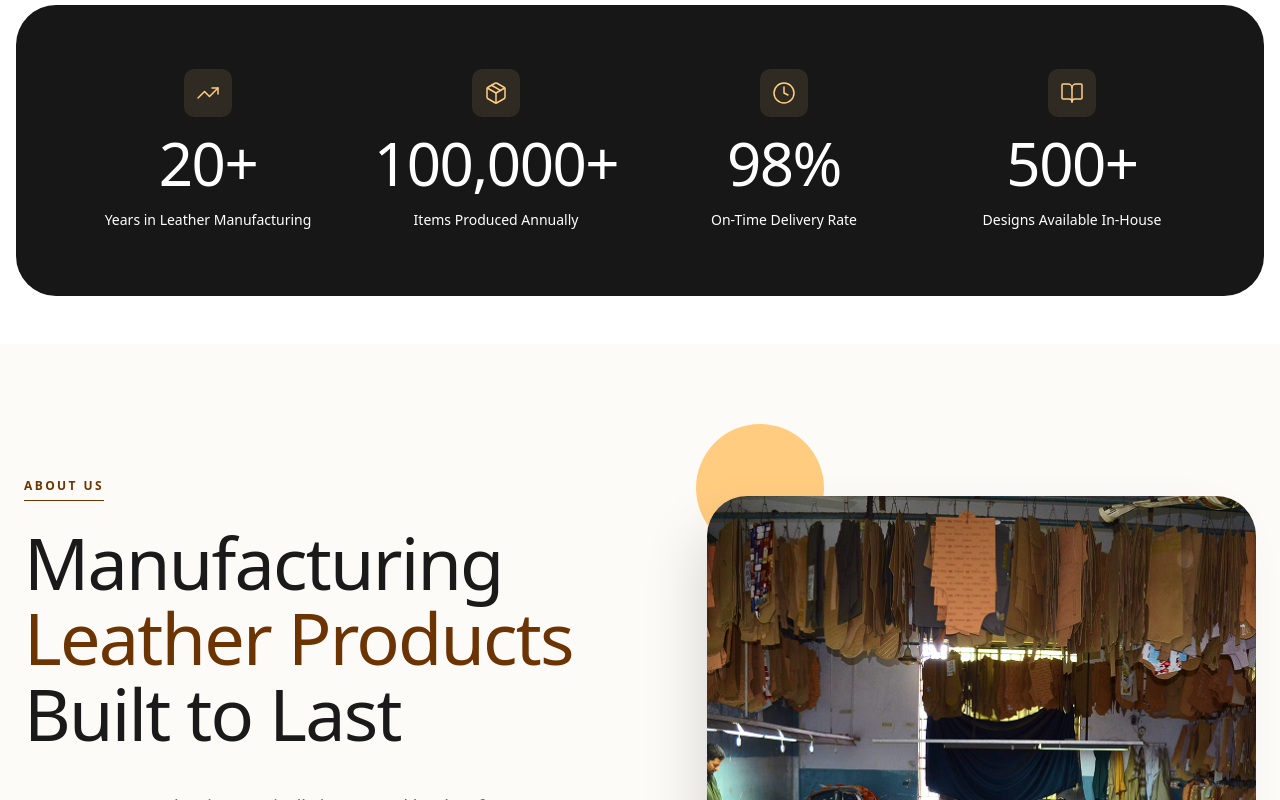
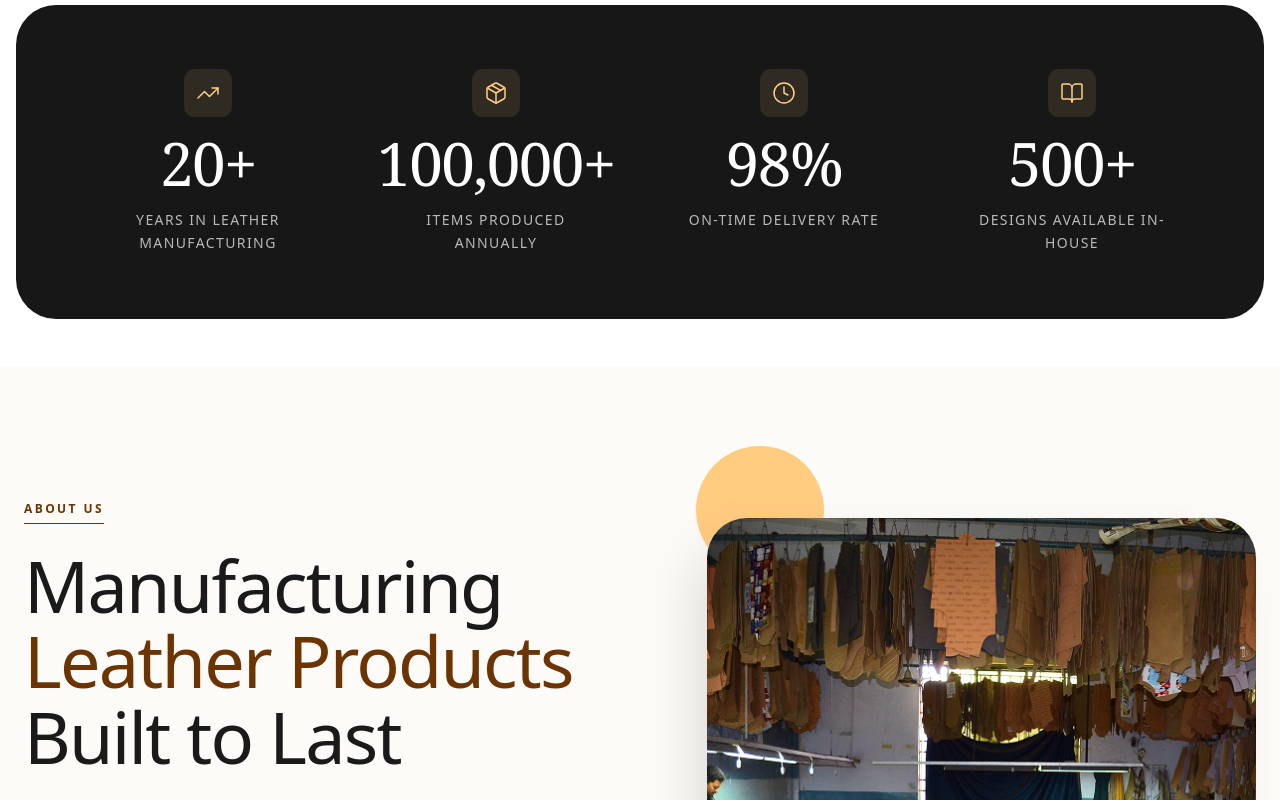
Before and after one commit to Lordevs/Smart-Range-Leather, a Next.js app: page / in a window 1280 px wide. Shown: the part 860-1660 px from the top of the page. Built offline with nearby package versions, Linux system fonts and the light colour scheme.

Commit message:
feat: Introduce StatsSection and CertificationsSection components and integrate them into the home page.

```diff
--- a/src/app/page.tsx
+++ b/src/app/page.tsx
@@ -7,10 +7,11 @@ import { HomeWhyChooseUs } from "@/components/home-why-choose-us";
 import { HomeManufacturingProcess } from "@/components/home-manufacturing-process";
 import { HomeCapabilitiesSection } from "@/components/home-capabilities-section";
 import { HomeCertificationsSection } from "@/components/home-certifications-section";
+import { HomeCatalogueCTA } from "@/components/home-catalogue-cta";
 
 export default function Home() {
   return (
-    <main className="min-h-screen bg-white">
+    <main className="min-h-screen">
       <HomeHeroSection />
       <StatsSection />
       <AboutSection />
@@ -20,6 +21,7 @@ export default function Home() {
       <HomeCapabilitiesSection />
       <HomeManufacturingProcess />
       <HomeCertificationsSection />
+      <HomeCatalogueCTA />
     </main>
   );
 }
--- a/src/components/common/certifications-section.tsx
+++ b/src/components/common/certifications-section.tsx
@@ -27,55 +27,61 @@ export function CertificationsSection({
   className,
 }: CertificationsSectionProps) {
   return (
-        <section className={cn("w-full bg-secondary py-24 px-6 md:px-12", className)}>
+    <section
+      className={cn("w-full bg-secondary py-28 px-6 md:px-12", className)}>
       <div className="mx-auto max-w-7xl">
         {/* Header Section */}
         <div className="mb-20 flex flex-col items-center text-center space-y-6">
           {tag && (
-                        <div className="inline-block border-b border-[#B8641A]">
-                            <span className="text-xs uppercase tracking-[0.2em] text-[#B8641A]">
+            <div className="inline-block border-b border-[#6C3403] pb-1">
+              <span className="text-xs font-bold uppercase tracking-[0.2em] text-[#6C3403]">
                 {tag}
               </span>
             </div>
           )}
-                    <h2 className="max-w-3xl text-5xl font-normal leading-tight text-[#1a1a1a] md:text-6xl font-serif">
+          <h2 className="max-w-4xl text-5xl font-normal leading-[1.1] text-foreground md:text-6xl lg:text-7xl font-serif">
             {title}
           </h2>
           {description && (
-                        <p className="max-w-2xl text-lg text-[#6B6B6B] leading-relaxed">
+            <p className="max-w-2xl text-lg text-muted-foreground leading-relaxed">
               {description}
             </p>
           )}
         </div>
 
         {/* Certification Cards Grid */}
-                <div className="grid grid-cols-1 gap-8 md:grid-cols-2 lg:grid-cols-3">
+        <div className="grid grid-cols-1 gap-10 md:grid-cols-2 lg:grid-cols-3">
           {items.map((item, index) => (
             <motion.div
               key={index}
-                            initial={{ opacity: 0, y: 20 }}
+              initial={{ opacity: 0, y: 30 }}
               whileInView={{ opacity: 1, y: 0 }}
               viewport={{ once: true }}
-                            transition={{ delay: index * 0.1, duration: 0.5 }}
-                            className="group flex flex-col bg-white p-12 shadow-[0_4px_20px_rgba(0,0,0,0.03)] transition-all hover:shadow-[0_10px_40px_rgba(0,0,0,0.06)] h-full"
-                        >
-                            <div className="mb-8">
-                                <Award className="h-10 w-10 text-[#B8641A]" strokeWidth={1.5} />
+              transition={{
+                delay: index * 0.1,
+                duration: 0.6,
+                ease: "easeOut",
+              }}
+              className="group flex flex-col bg-white p-12 shadow-[0_8px_30px_rgb(0,0,0,0.02)] transition-all hover:shadow-[0_20px_60px_rgb(0,0,0,0.05)] h-full rounded-2xl">
+              <div className="mb-10">
+                <div className="h-16 w-16 bg-[#6C3403]/5 rounded-xl flex items-center justify-center transition-colors group-hover:bg-[#6C3403]/10">
+                  <Award className="h-8 w-8 text-[#6C3403]" strokeWidth={1.2} />
+                </div>
               </div>
 
-                            <div className="grow space-y-2">
-                                <h3 className="text-2xl font-normal text-[#1a1a1a] font-serif">
+              <div className="grow space-y-3">
+                <h3 className="text-2xl md:text-3xl font-normal text-foreground font-serif leading-tight">
                   {item.title}
                 </h3>
-                                <p className="text-xs font-bold uppercase tracking-wider text-[#B8641A]">
+                <p className="text-xs font-bold uppercase tracking-[0.15em] text-[#6C3403]/60">
                   {item.subtitle}
                 </p>
               </div>
 
-                            <div className="mt-12">
-                                <button className="group/btn flex items-center space-x-2 text-xs font-bold uppercase tracking-widest text-[#1a1a1a] transition-colors hover:text-primary">
+              <div className="mt-14 pt-8 border-t border-black/5">
+                <button className="group/btn flex items-center space-x-3 text-xs font-bold uppercase tracking-[0.2em] text-[#6C3403] transition-all hover:gap-4">
                   <span>LEARN MORE</span>
-                                    <ArrowRight className="h-3 w-3 transition-transform group-hover/btn:translate-x-1" />
+                  <ArrowRight className="h-4 w-4 transition-transform group-hover/btn:translate-x-1" />
                 </button>
               </div>
             </motion.div>
--- a/src/components/common/stats-section.tsx
+++ b/src/components/common/stats-section.tsx
@@ -1,4 +1,63 @@
+"use client";
+
+import { useEffect, useRef, useState } from "react";
 import { TrendingUp, Package, Clock, BookOpen } from "lucide-react";
+import {
+  motion,
+  useInView,
+  useMotionValue,
+  useTransform,
+  animate,
+} from "motion/react";
+
+interface CounterProps {
+  value: string;
+}
+
+function Counter({ value }: CounterProps) {
+  const ref = useRef(null);
+  const isInView = useInView(ref, { once: true });
+
+  // Parse the number and suffix
+  const numMatch = value.match(/([\d,.]+)/);
+  const suffixMatch = value.match(/[^\d,.]+/);
+
+  const target = numMatch ? parseFloat(numMatch[0].replace(/,/g, "")) : 0;
+  const suffix = suffixMatch ? suffixMatch[0] : "";
+
+  const count = useMotionValue(0);
+  const rounded = useTransform(count, (latest) => {
+    // Re-format with commas if the original had them
+    const val = Math.round(latest);
+    if (value.includes(",")) {
+      return val.toLocaleString();
+    }
+    return val;
+  });
+
+  const [displayValue, setDisplayValue] = useState("0");
+
+  useEffect(() => {
+    if (isInView) {
+      const controls = animate(count, target, {
+        duration: 5,
+        ease: [0.22, 1, 0.36, 1], // Very gradual deceleration
+      });
+      return controls.stop;
+    }
+  }, [isInView, target, count]);
+
+  useEffect(() => {
+    return rounded.on("change", (v) => setDisplayValue(v.toString()));
+  }, [rounded]);
+
+  return (
+    <span ref={ref}>
+      {displayValue}
+      {suffix}
+    </span>
+  );
+}
 
 const stats = [
   {
@@ -27,25 +86,34 @@ export function StatsSection() {
   return (
     <div className="w-full px-4 py-12">
       <div className="mx-auto max-w-7xl">
-        <div className="grid grid-cols-1 gap-8 rounded-[2.5rem] bg-foreground p-12 md:grid-cols-2 lg:grid-cols-4 lg:p-16">
+        <motion.div
+          initial={{ opacity: 0, y: 20 }}
+          whileInView={{ opacity: 1, y: 0 }}
+          viewport={{ once: true }}
+          transition={{ duration: 0.6 }}
+          className="grid grid-cols-1 gap-8 rounded-[2.5rem] bg-foreground p-12 md:grid-cols-2 lg:grid-cols-4 lg:p-16">
           {stats.map((stat, index) => (
-            <div
+            <motion.div
               key={index}
+              initial={{ opacity: 0, scale: 0.9 }}
+              whileInView={{ opacity: 1, scale: 1 }}
+              viewport={{ once: true }}
+              transition={{ delay: index * 0.1, duration: 0.5 }}
               className="group flex flex-col items-center text-center space-y-4 transition-all duration-300 hover:scale-105">
               <div className="flex h-12 w-12 items-center justify-center rounded-lg bg-primary/10">
                 <stat.icon className="h-6 w-6 text-primary" strokeWidth={1.5} />
               </div>
               <div className="space-y-4">
-                <h3 className="text-5xl font-normal tracking-tight text-white md:text-6xl">
-                  {stat.value}
+                <h3 className="text-5xl font-serif font-normal tracking-tight text-white md:text-6xl">
+                  <Counter value={stat.value} />
                 </h3>
-                <p className="text-sm font-medium text-white leading-relaxed mx-auto">
+                <p className="text-sm font-medium text-white/70 leading-relaxed mx-auto uppercase tracking-widest max-w-[200px]">
                   {stat.label}
                 </p>
               </div>
-            </div>
+            </motion.div>
           ))}
-        </div>
+        </motion.div>
       </div>
     </div>
   );
```
Lines whose indentation alone changed are shown as unchanged.
